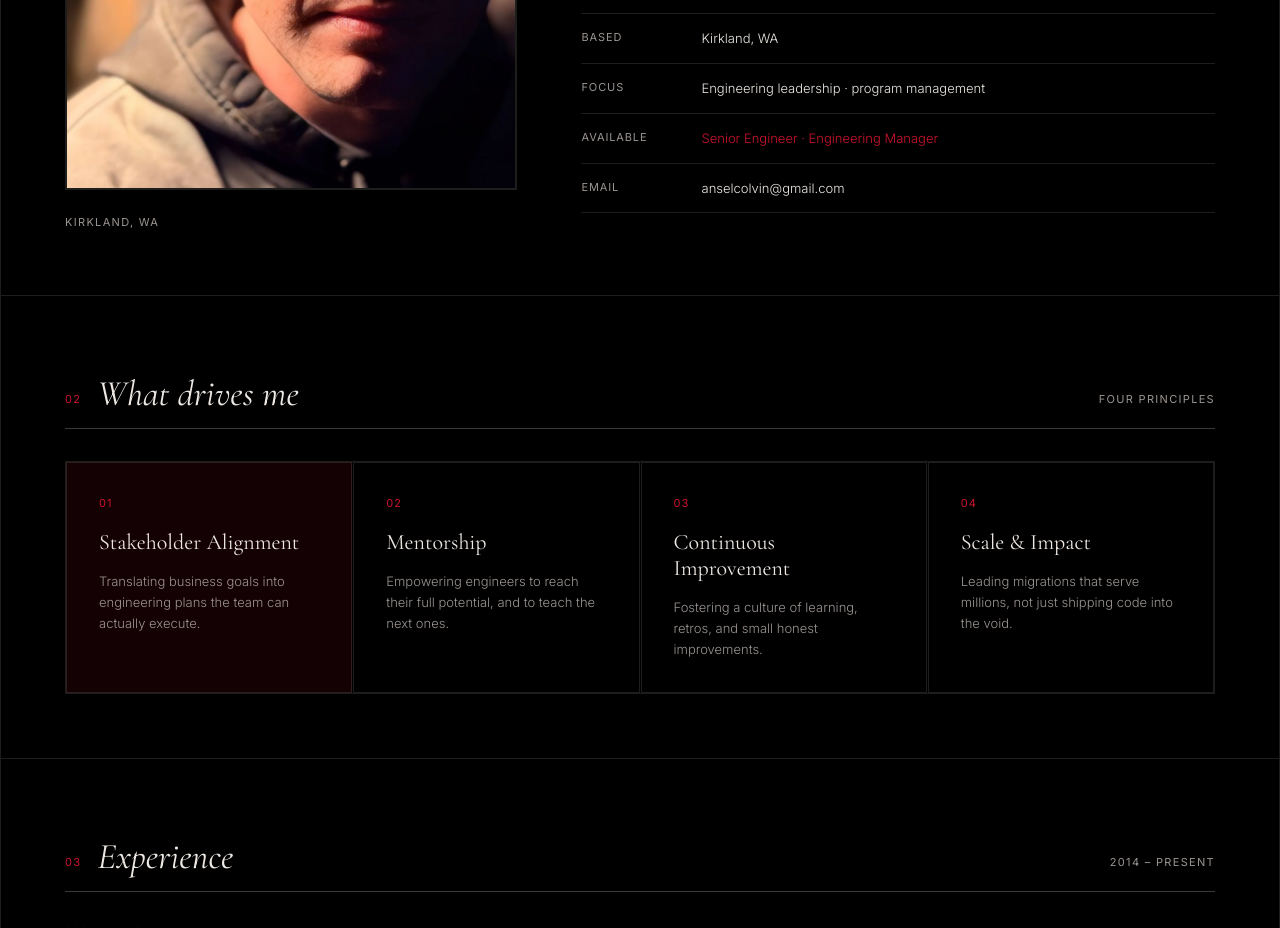
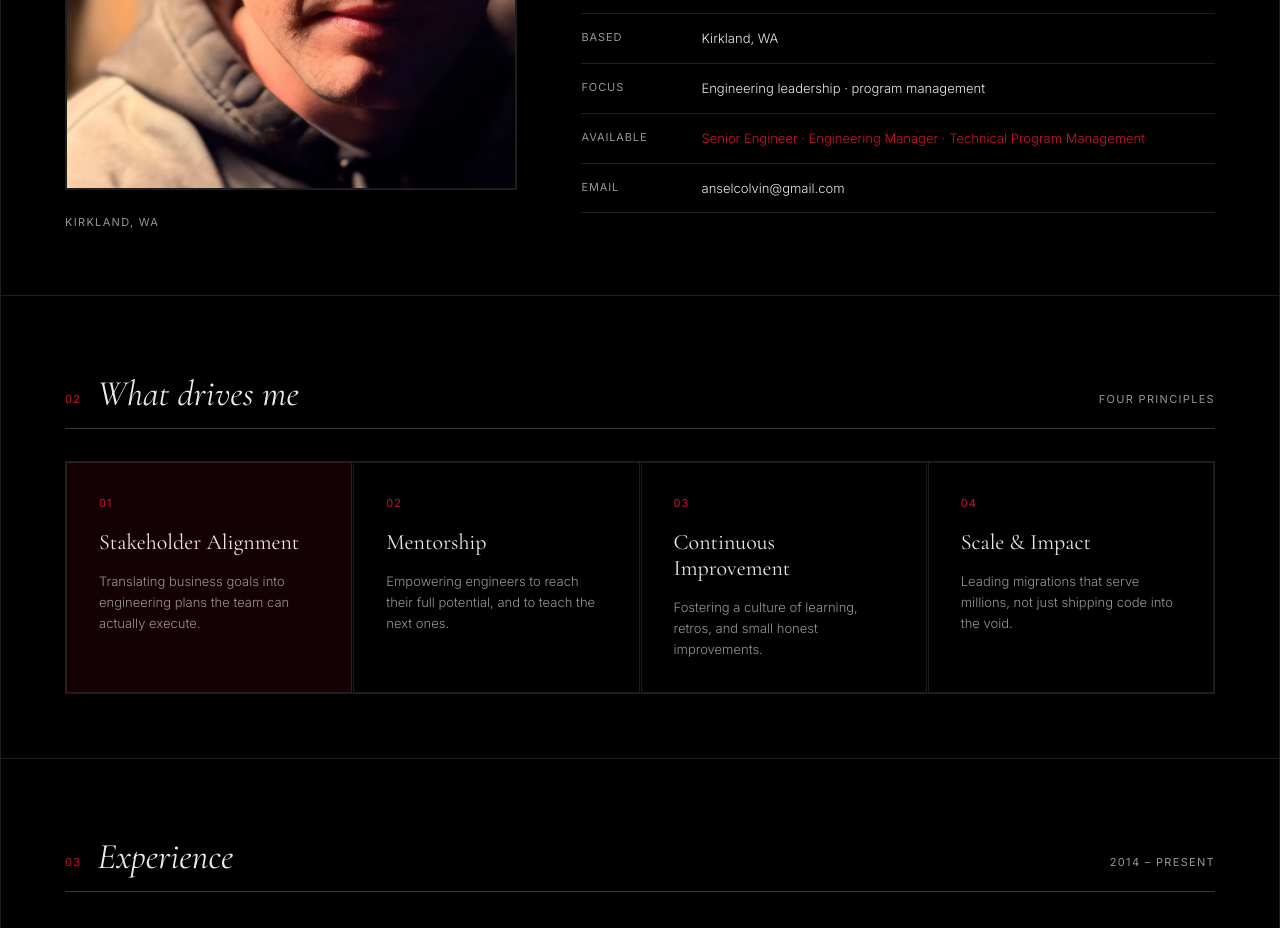
Before and after one commit to theoryNine/portfolio-2026, a React (Vite) app: page / in a window 1280 px wide. Shown: the part 1480-2408 px from the top of the page. Built offline with nearby package versions, Linux system fonts and the light colour scheme.

Commit message:
Correction

```diff
--- a/src/data/about.ts
+++ b/src/data/about.ts
@@ -12,7 +12,7 @@ export const about: AboutData = {
   details: [
     { label: 'Based', value: 'Kirkland, WA' },
     { label: 'Focus', value: 'Engineering leadership · program management' },
-    { label: 'Available', value: 'Senior Engineer · Engineering Manager', accent: true },
+    { label: 'Available', value: 'Senior Engineer · Engineering Manager · Technical Program Management', accent: true },
     { label: 'Email', value: 'anselcolvin@gmail.com' },
   ],
 }
```
